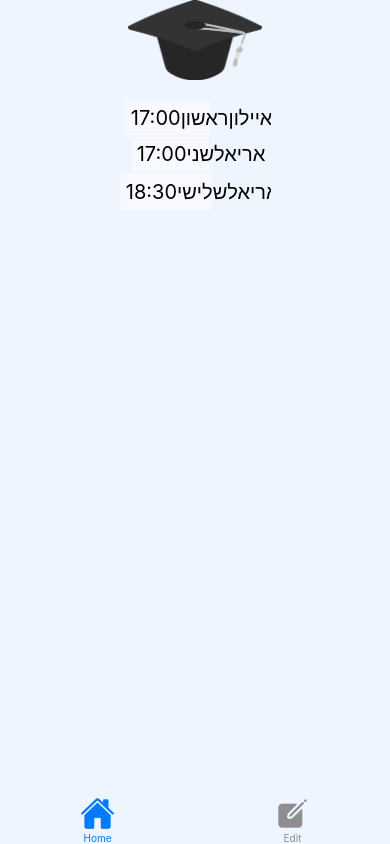
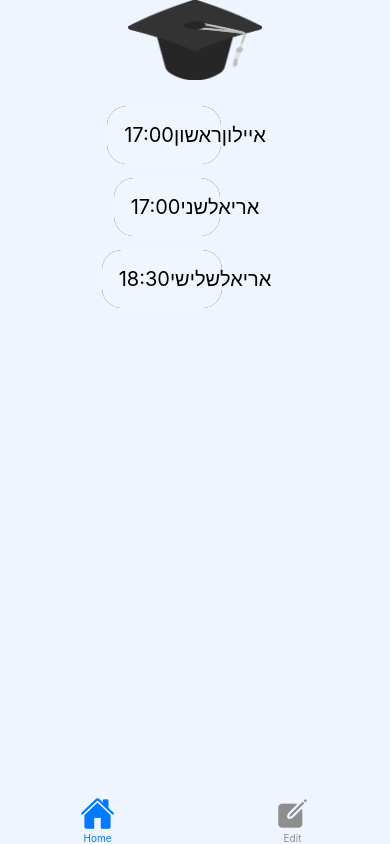
Before and after one commit to NivOzer/English-Tutoring-app, a React Native app: screen /Home in a window 390 px wide. Built offline with nearby package versions, Linux system fonts and the light colour scheme.

Commit message:
More Styling

```diff
--- a/components/Input.tsx
+++ b/components/Input.tsx
@@ -11,7 +11,7 @@ const Input = (props: Props) => {
       <TextInput
         style={styles.InputText}
         placeholder={props.Label}
-        placeholderTextColor="white"
+        placeholderTextColor="black"
       ></TextInput>
     </View>
   );
@@ -21,13 +21,19 @@ export default Input;
 
 const styles = StyleSheet.create({
   InputContainer: {
-    backgroundColor: "#b8c4d6",
-    padding: "3%",
-    borderRadius: 10,
-    width: "50%",
-    height: "6%",
-    margin: "1%",
-    alignItems: "center",
+    flexDirection: "row",
+    backgroundColor: "rgba(255, 255, 255, 0.1)", // Background color with opacity
+    borderRadius: 20,
+    borderWidth: 1,
+    borderColor: "rgba(255, 255, 255, 0.18)", // Border color with opacity
+    shadowColor: "#000",
+    shadowOpacity: 1,
+    shadowOffset: { width: 0, height: 0 },
+    shadowRadius: 0.1,
+    padding: 16, // Use a specific value for padding instead of a percentage
+    margin: 7, // Use a specific value for margin instead of a percentage
+    width: "60%",
+    justifyContent: "space-between",
   },
   InputText: {
     fontSize: 20,
--- a/components/Lesson.tsx
+++ b/components/Lesson.tsx
@@ -1,14 +1,21 @@
-import { StyleSheet, Text, View,TouchableOpacity ,Modal,Linking} from 'react-native'
-import React,{useState} from 'react'
-import StudentDetails from './StudentDetails'
+import {
+  StyleSheet,
+  Text,
+  View,
+  TouchableOpacity,
+  Modal,
+  Linking,
+} from "react-native";
+import React, { useState } from "react";
+import StudentDetails from "./StudentDetails";
 type Props = {
-  name:String
-  time:String
-  weekDay:String
-  phone:String
-  parentPhone:String
-  material:string[]
-}
+  name: String;
+  time: String;
+  weekDay: String;
+  phone: String;
+  parentPhone: String;
+  material: string[];
+};
 
 const Lesson = (props: Props) => {
   const [modalVisible, setModalVisible] = useState(false);
@@ -30,22 +37,38 @@ const Lesson = (props: Props) => {
         setModalVisible={setModalVisible}
       />
     </TouchableOpacity>
-  )
-}
+  );
+};
 
-export default Lesson
+export default Lesson;
 
 const styles = StyleSheet.create({
-    container:{
-      flexDirection:"row",
-      backgroundColor:"#F8F8FF",
-      width:'60%',
-      justifyContent:"space-between",
-      padding:"4%",
-      margin:"0.7%",
-    },
-    text:{
-      fontSize:20,
+  // container:{
+  //   flexDirection:"row",
+  //   backgroundColor:"#F8F8FF",
+  //   width:'60%',
+  //   justifyContent:"space-between",
+  //   padding:"4%",
+  //   margin:"0.7%",
+  // },
+  container: {
+    flexDirection: "row",
+    backgroundColor: "rgba(255, 255, 255, 0.1)", // Background color with opacity
+    borderRadius: 20,
+    borderWidth: 1,
+    borderColor: "rgba(255, 255, 255, 0.18)", // Border color with opacity
+    shadowColor: "#000",
+    shadowOpacity: 1,
+    shadowOffset: { width: 0, height: 0 },
+    shadowRadius: 0.1,
+    padding: 16, // Use a specific value for padding instead of a percentage
+    margin: 7, // Use a specific value for margin instead of a percentage
+    width: "60%",
+    justifyContent: "space-between",
   },
 
-})
+  text: {
+    fontSize: 20,
+    color: "black",
+  },
+});
```
Lines whose indentation alone changed are shown as unchanged.
